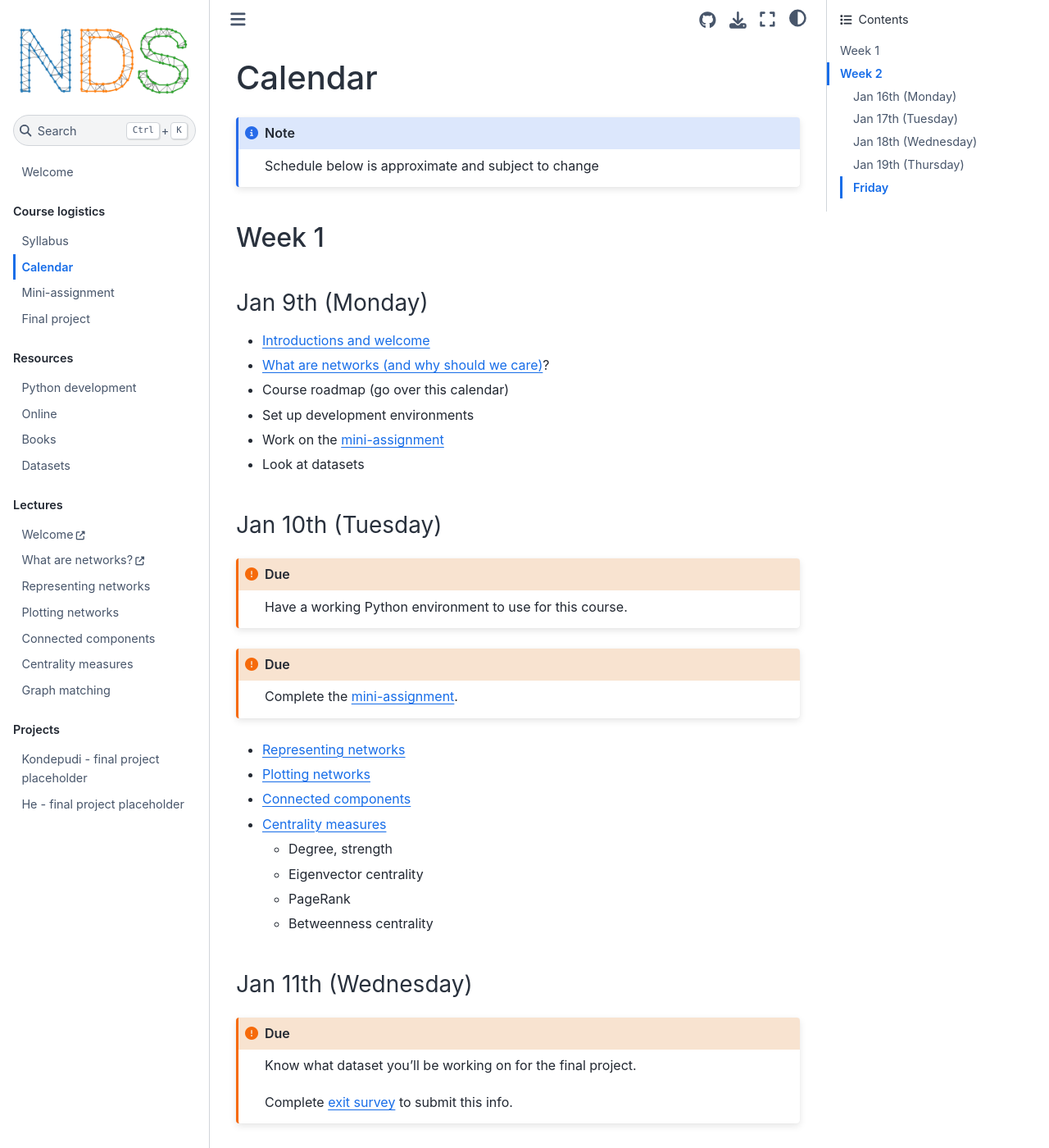
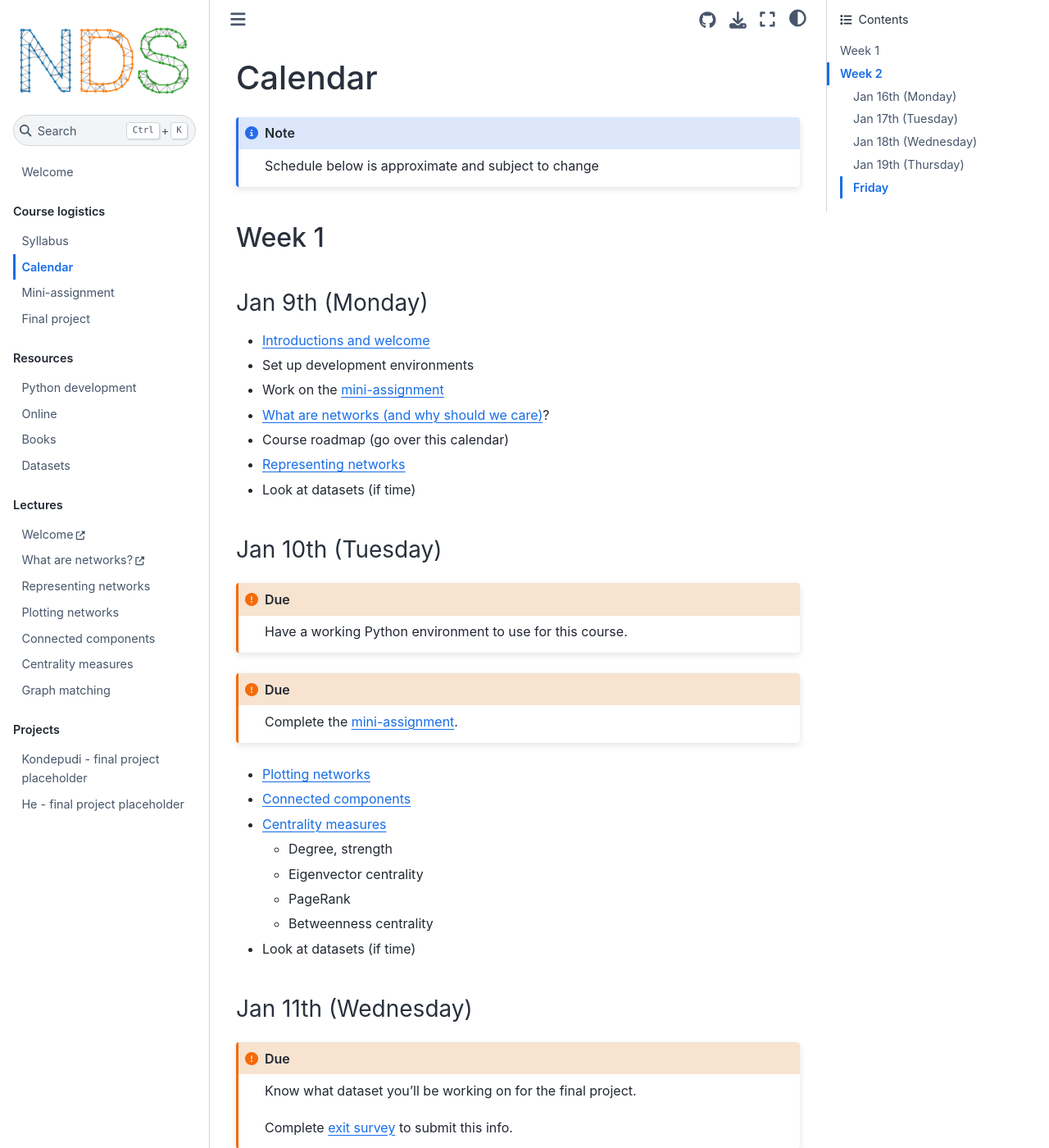
Before and after one commit to bdpedigo/networks-course, a Jupyter Book: the page built from docs/calendar.md, in a window 1280 px wide and 1400 px high. Shown: the whole window at 82% size. Built offline with Jupyter Book 1.0.4 settings and Sphinx 7.4.7 and the Sphinx Book theme 1.1.4, drawn with Linux system fonts in a browser that asks for light colours; pages that are not in the unit, such as notebooks, are missing from menus.

Commit message:
update calendar

````diff
--- a/docs/calendar.md
+++ b/docs/calendar.md
@@ -7,11 +7,12 @@ Schedule below is approximate and subject to change
 ## Week 1
 ### Jan 9th (Monday)
 - [Introductions and welcome](https://bdpedigo.github.io/networks-course/welcome.html)
+- Set up development environments
+- Work on the [mini-assignment](mini_assignment.md)
 - [What are networks (and why should we care)]([what_are_networks](https://bdpedigo.github.io/networks-course/what_are_networks.html))?
 - Course roadmap (go over this calendar)
-- Set up development environments
-- Work on the [mini-assignment](mini_assignment.md)
-- Look at datasets
+- [Representing networks](representing_networks.ipynb)
+- Look at datasets (if time)
 
 ### Jan 10th (Tuesday)
 
@@ -34,6 +34,7 @@ Complete the [mini-assignment](mini_assignment.md).
    - Eigenvector centrality
    - PageRank
    - Betweenness centrality
+- Look at datasets (if time)
 
 ### Jan 11th (Wednesday)
 ```{admonition} Due
````
Also changed, not shown: other parts of docs/calendar.md (+0 -1 lines).
